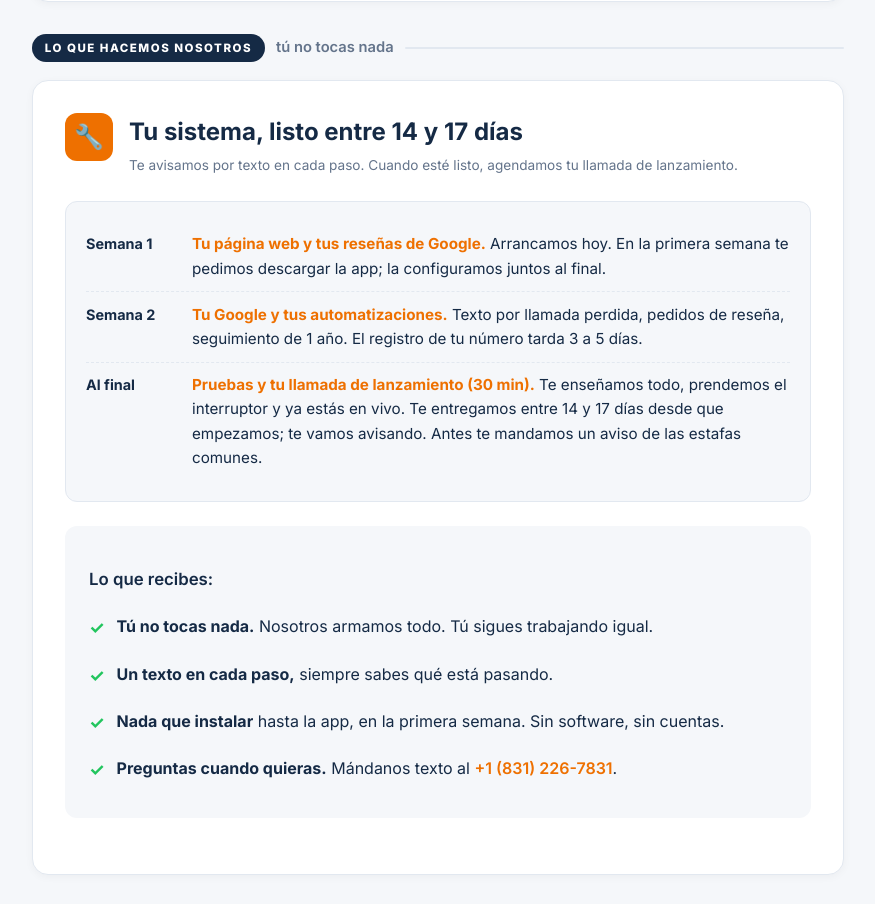
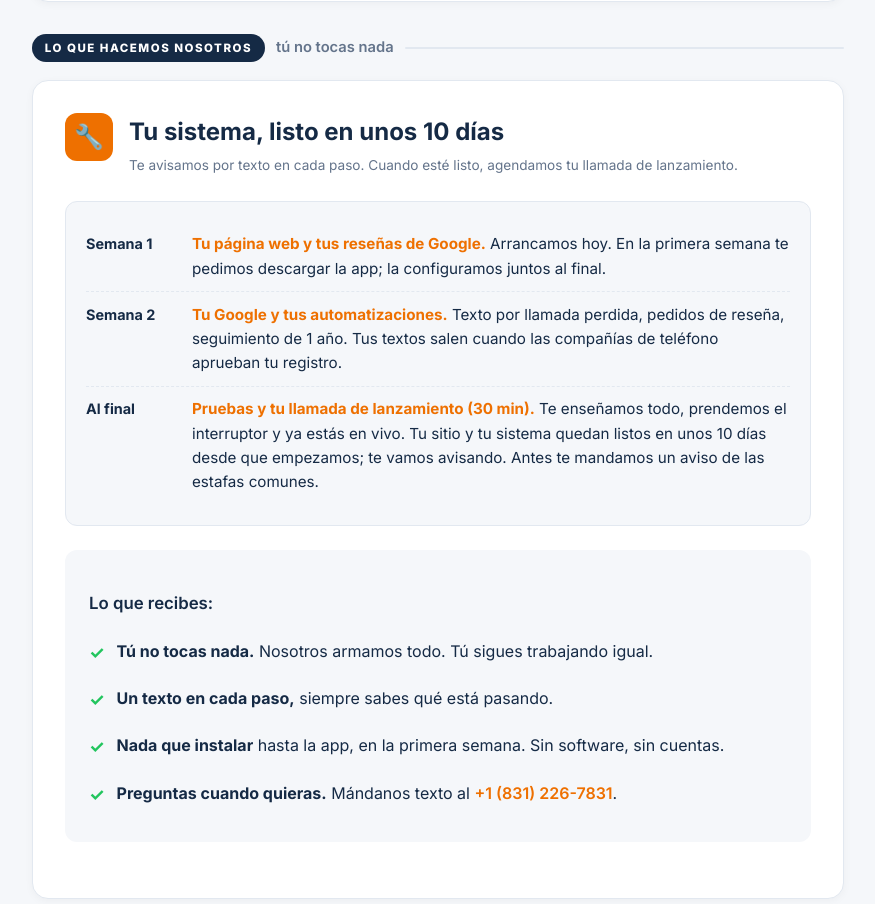
Before and after one commit to slatesystemsllc-dot/slate-bienvenido-website, a plain HTML site: page index.html in a window 1280 px wide. Shown: the part 2571-3475 px from the top of the page, without its empty margins (202-1077 px from the left). Drawn offline with Linux system fonts and the light colour scheme.

Commit message:
ES welcome: about 10 days (unos 10 días), no texts time, no 14 y 17 (lockstep with slate-reports welcome.html 700c1f0)
Dan 2026-11-17 ~15:37 'why not 10 days?', ~17:20 'Yeah, 5 to 10 days, I think it's better'. Examiner exam-days-10-r1 R3.

Co-Authored-By: Claude Opus 5.5 <noreply@anthropic.com>
Claude-Session: https://claude.ai/code/session_01AG8aVGzU1GkotFQ73CtDKb

```diff
--- a/index.html
+++ b/index.html
@@ -4,7 +4,7 @@
 <meta charset="UTF-8">
 <meta name="viewport" content="width=device-width, initial-scale=1.0">
 <title>Bienvenido a Slate Systems</title>
-<meta name="description" content="Acabas de registrarte con Slate. 3 cosas rápidas de tu parte y nosotros hacemos todo lo demás: te entregamos entre 14 y 17 días desde que empezamos.">
+<meta name="description" content="Acabas de registrarte con Slate. 3 cosas rápidas de tu parte y nosotros hacemos todo lo demás: tu sitio y tu sistema quedan listos en unos 10 días.">
 <meta property="og:title" content="Bienvenido a Slate Systems">
 <meta property="og:description" content="3 cosas de tu parte, nosotros el resto. Más Llamadas. Más Reseñas. Más Trabajos.">
 <meta property="og:type" content="website">
@@ -249,14 +249,14 @@ footer .tag{font-size:0.8rem;opacity:0.7;margin-top:0.5rem;}
 <div class="step-header">
 <div class="step-num">🔧</div>
 <div class="step-title">
-<h2>Tu sistema, listo entre 14 y 17 días</h2>
+<h2>Tu sistema, listo en unos 10 días</h2>
 <div class="meta">Te avisamos por texto en cada paso. Cuando esté listo, agendamos tu llamada de lanzamiento.</div>
 </div>
 </div>
 <div class="phase-group">
 <div class="tl-row"><div class="tl-day">Semana 1</div><div class="tl-what"><strong>Tu página web y tus reseñas de Google.</strong> Arrancamos hoy. En la primera semana te pedimos descargar la app; la configuramos juntos al final.</div></div>
-<div class="tl-row"><div class="tl-day">Semana 2</div><div class="tl-what"><strong>Tu Google y tus automatizaciones.</strong> Texto por llamada perdida, pedidos de reseña, seguimiento de 1 año. El registro de tu número tarda 3 a 5 días.</div></div>
-<div class="tl-row"><div class="tl-day">Al final</div><div class="tl-what"><strong>Pruebas y tu llamada de lanzamiento (30 min).</strong> Te enseñamos todo, prendemos el interruptor y ya estás en vivo. Te entregamos entre 14 y 17 días desde que empezamos; te vamos avisando. Antes te mandamos un aviso de las estafas comunes.</div></div>
+<div class="tl-row"><div class="tl-day">Semana 2</div><div class="tl-what"><strong>Tu Google y tus automatizaciones.</strong> Texto por llamada perdida, pedidos de reseña, seguimiento de 1 año. Tus textos salen cuando las compañías de teléfono aprueban tu registro.</div></div>
+<div class="tl-row"><div class="tl-day">Al final</div><div class="tl-what"><strong>Pruebas y tu llamada de lanzamiento (30 min).</strong> Te enseñamos todo, prendemos el interruptor y ya estás en vivo. Tu sitio y tu sistema quedan listos en unos 10 días desde que empezamos; te vamos avisando. Antes te mandamos un aviso de las estafas comunes.</div></div>
 </div>
 
 <div class="touchpoints">
```
